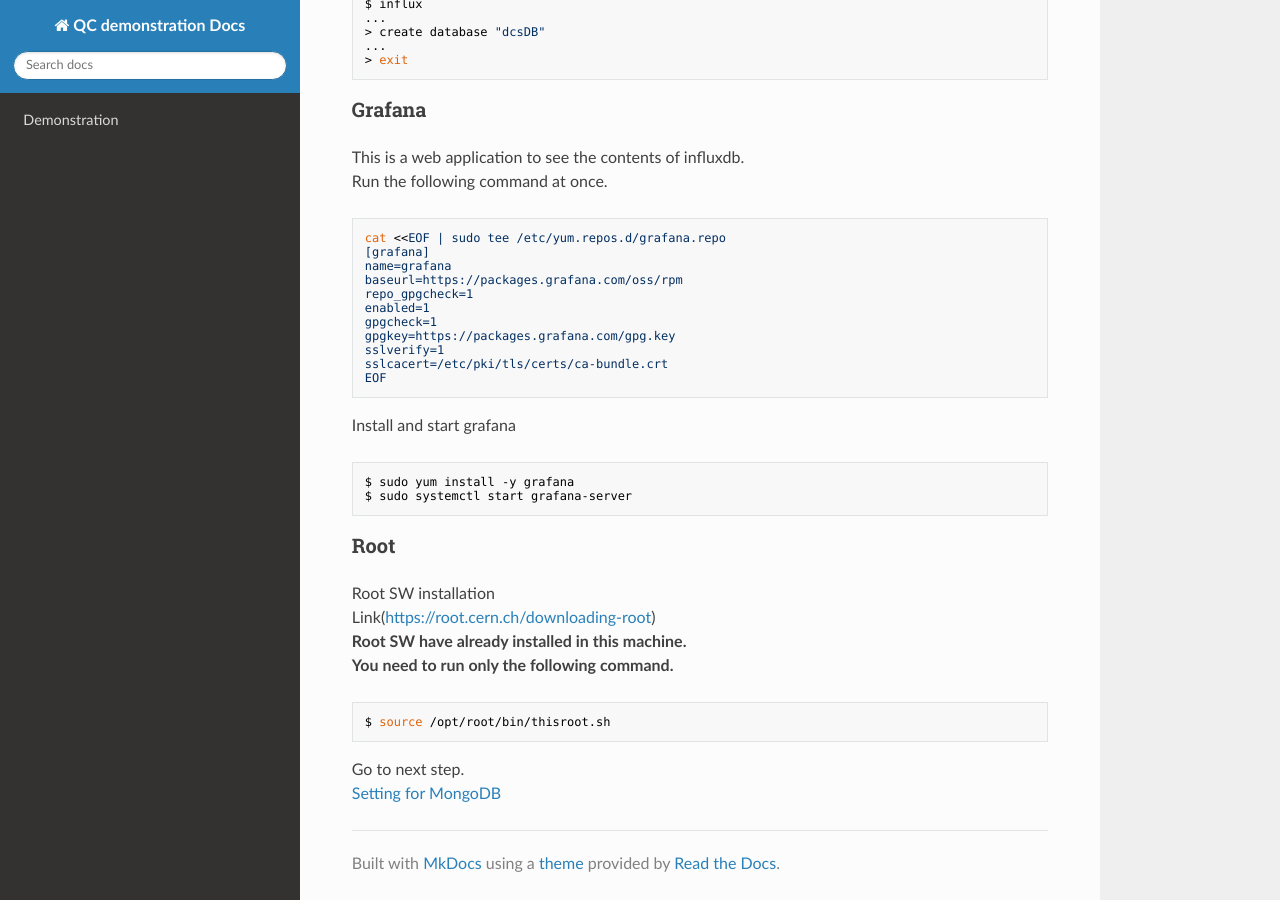
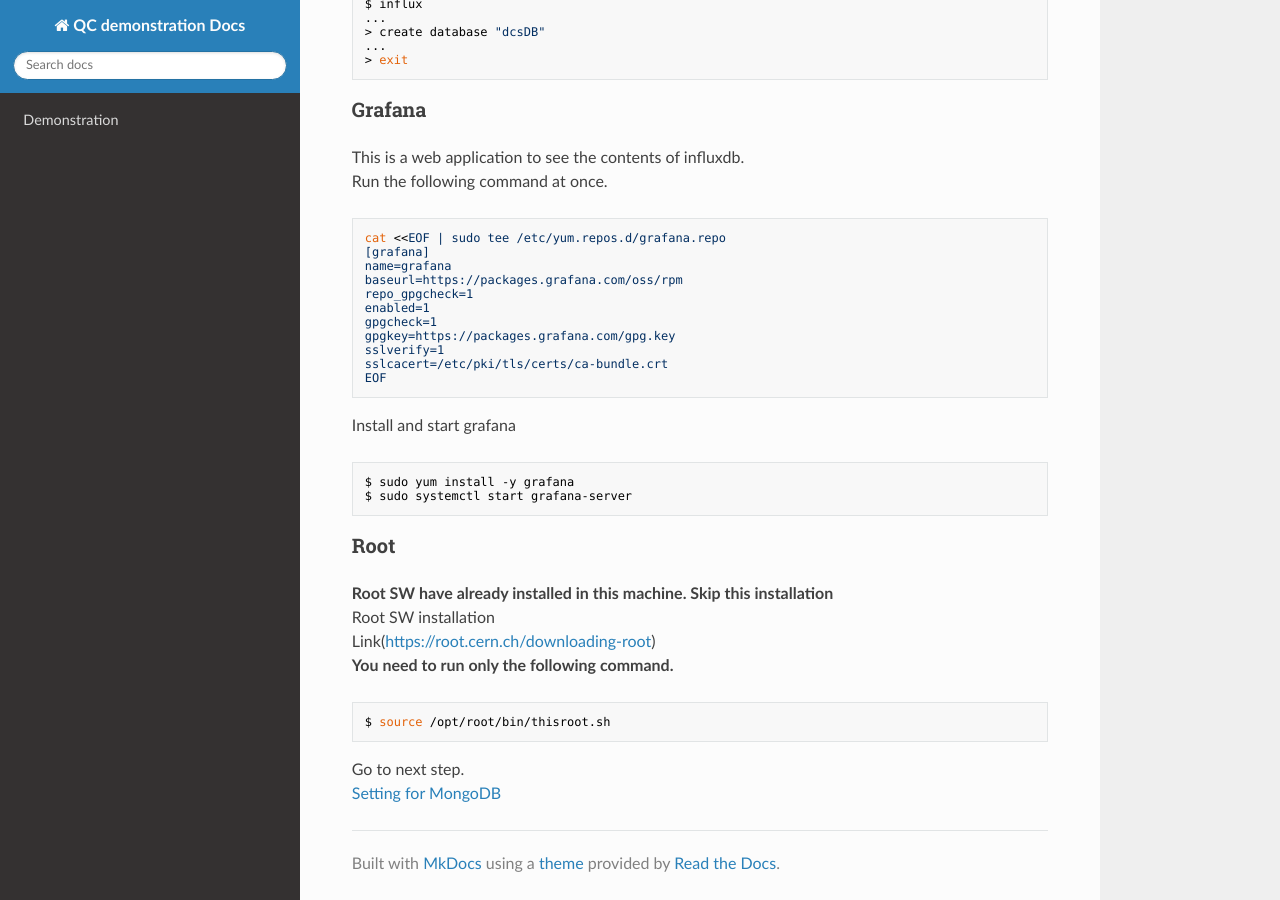
Before and after one commit to jlab-hep/qc-demonstration, an MkDocs documentation site: the page built from docs/database_demonstration_install_db_machine.md, in a window 1280 px wide and 900 px high, scrolled down 2263 px. Built offline with MkDocs 1.6.1, drawn with Linux system fonts in a browser that asks for light colours; nearby versions of some CDN libraries; old or Windows-style settings are respelled for this version of MkDocs.

````diff
--- a/docs/database_demonstration_install_db_machine.md
+++ b/docs/database_demonstration_install_db_machine.md
@@ -126,9 +126,9 @@
 ```
 
 ### Root
+**Root SW have already installed in this machine. Skip this installation**<br>
 Root SW installation<br>
 Link([https://root.cern.ch/downloading-root](https://root.cern.ch/downloading-root))<br>
-**Root SW have already installed in this machine.**<br>
 **You need to run only the following command.**
 ```bash
 $ source /opt/root/bin/thisroot.sh
````
